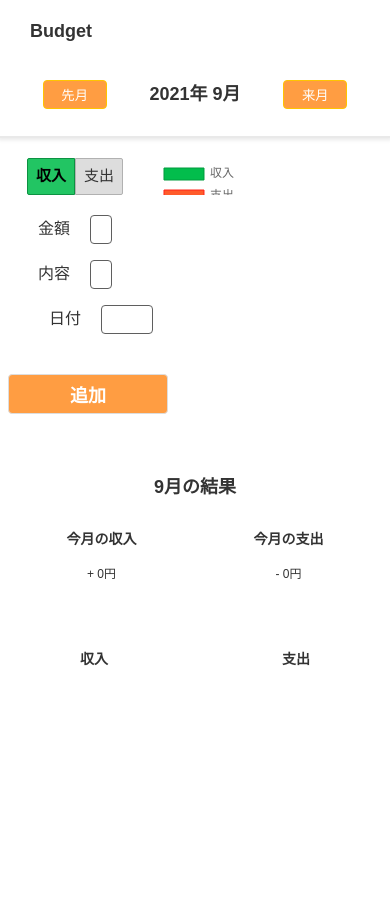
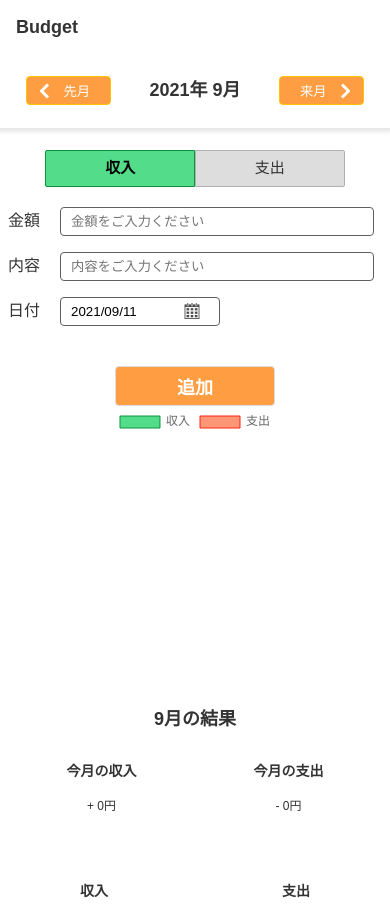
Before and after one commit to yudai1995/budget-management-tool, a React (Create React App) app: page / in a window 390 px wide. Before the commit the page ends 844 px from the top, so only its background shows below. Built offline with nearby package versions, Linux system fonts and the light colour scheme.

Commit message:
update for responsive support & add icon

```diff
--- a/src/Components/Graph.tsx
+++ b/src/Components/Graph.tsx
@@ -18,8 +18,8 @@ export const Graph: React.FC<GraphProps> = (props) => {
                     sumAmount(props.moneyList, 0),
                     sumAmount(props.moneyList, 1),
                 ],
-                backgroundColor: ['#02bd4c', '#ff5b2b'],
-                borderColor: ['#009c3e', '#ff2419'],
+                backgroundColor: ['#53dc8a', '#ff9676'],
+                borderColor: ['#0d9242', '#ff2419'],
                 borderWidth: 1,
             },
         ],
--- a/src/Components/Header.tsx
+++ b/src/Components/Header.tsx
@@ -1,3 +1,4 @@
+import classNames from 'classnames';
 import React from 'react';
 import '../css/Header.scss';
 
@@ -18,7 +19,7 @@ export const Header: React.FC<HeaderProps> = (props) => {
                 <div className="activeMonth">
                     <button
                         onClick={props.onPrevMonth}
-                        className="changeMonthBtn"
+                        className={classNames("changeMonthBtn", "prev")}
                     >
                         先月
                     </button>
@@ -27,7 +28,7 @@ export const Header: React.FC<HeaderProps> = (props) => {
                     </p>
                     <button
                         onClick={props.onNextMonth}
-                        className="changeMonthBtn"
+                        className={classNames("changeMonthBtn", "next")}
                     >
                         来月
                     </button>
--- a/src/Components/InputForm.tsx
+++ b/src/Components/InputForm.tsx
@@ -47,7 +47,7 @@ export const InputForm: React.FC<InputFormProps> = (props) => {
                 ))}
             </ul>
 
-            <div className={classNames("inputAmount", "input")}>
+            <div className={classNames('inputAmount', 'input')}>
                 <label htmlFor="amount">金額</label>
                 <input
                     type="number"
@@ -57,7 +57,7 @@ export const InputForm: React.FC<InputFormProps> = (props) => {
                 />
             </div>
 
-            <div className={classNames("inputContent", "input")}>
+            <div className={classNames('inputContent', 'input')}>
                 <label htmlFor="content">内容</label>
                 <input
                     type="text"
@@ -67,7 +67,7 @@ export const InputForm: React.FC<InputFormProps> = (props) => {
                 />
             </div>
 
-            <div className={classNames("inputDate", "input")}>
+            <div className={classNames('inputDate', 'input')}>
                 <label htmlFor="content">日付</label>
                 <DatePicker
                     dateFormat="yyyy/MM/dd"
--- a/src/Components/ItemList.tsx
+++ b/src/Components/ItemList.tsx
@@ -11,7 +11,7 @@ export const ItemList: React.FC<ItemListProps> = (props) => {
     return (
         <div className="result">
             {balanceType.map((type, index) => (
-                <div
+                <div key={index}
                     className={classNames({
                         income: type === '収入',
                         outgo: type === '支出',
--- a/src/css/Graph.scss
+++ b/src/css/Graph.scss
@@ -2,3 +2,11 @@
     max-width: min-content;
     width: calc(100% - 300px);
 }
+
+@media screen and (max-width: 760px) {
+    .doughnutWrapper {
+        max-width: min-content;
+        width: 100%;
+        margin: 0 auto!important;
+    }
+}
--- a/src/css/Header.scss
+++ b/src/css/Header.scss
@@ -20,20 +20,70 @@ header {
     margin: 10px auto 0;
 
     > button.changeMonthBtn {
+        position: relative;
         color: #ffffff;
         min-width: 100px;
         background-color: #ff9d42;
         border: 1px solid #ffc400;
         border-radius: 4px;
-        padding: 4px 20px;
+        padding: 4px 20px 4px;
         cursor: pointer;
         transition: 0.2s;
+
+        &.prev {
+            padding: 4px 20px 4px 36px;
+        }
+
+        &.next {
+            padding: 4px 36px 4px 20px;
+        }
 
         &:hover,
         :active {
             background-color: #ffc082;
             border: 1px solid #ffe695;
         }
+
+        &::before,
+        &::after {
+            display: inline-block;
+            position: absolute;
+            content: '';
+            width: 3px;
+            height: 10px;
+            top: 50%;
+            background-color: #ffffff;
+            margin-top: -8px;
+        }
+        &::before {
+            transform: rotate(45deg);
+        }
+        &::after {
+            transform: rotate(-45deg);
+            margin-top: -10px;
+        }
+        &.prev::before,
+        &.prev::after {
+            left: 16px;
+        }
+        &.next::before,
+        &.next::after {
+            right: 16px;
+        }
+        &.prev::before {
+            margin-top: -8px;
+        }
+        &.prev::after {
+            margin-top: -2px;
+        }
+        &.next::before {
+            margin-top: -2px;
+        }
+        &.next::after {
+            margin-top: -8px;
+
+        }
+
     }
 
     > p.month {
@@ -44,6 +94,9 @@ header {
     }
 }
 @media screen and (max-width: 760px) {
+    header {
+        padding: 6px 4px;
+    }
     .activeMonth {
         max-width: auto;
 
--- a/src/css/InputForm.scss
+++ b/src/css/InputForm.scss
@@ -27,7 +27,7 @@ form {
             }
 
             &:nth-of-type(2) {
-                border-radius:  0 2px 2px 0;
+                border-radius: 0 2px 2px 0;
 
                 &:hover {
                     background-color: #ffb49e;
@@ -39,7 +39,7 @@ form {
                 color: #000000;
 
                 &:nth-of-type(1) {
-                    background-color: #22c563;
+                    background-color: #53dc8a;
                     border: 1px solid #0d9242;
                 }
 
@@ -49,17 +49,10 @@ form {
                 }
             }
         }
-
-        @media screen and (max-width: 760px) {
-            li {
-                min-width: auto;
-
-                padding: 6px 8px;
-            }
-        }
     }
 
     .input {
+        text-align: left;
         > label {
             font-size: 1.6rem;
             width: 160px;
@@ -78,30 +71,33 @@ form {
         }
 
         .react-datepicker-wrapper {
+            position: relative;
             text-align: left;
-            width: calc(100% - 160px);
+            max-width: 160px;
             margin-left: 20px;
 
+            &::after {
+                position: absolute;
+                display: block;
+                content: '';
+                width: 16px;
+                height: 16px;
+                top: 50%;
+                right: 20px;
+                background: url('../img/common/icon-schedule.png') no-repeat 0 0/16px
+                    16px #ffffff;
+                margin-top: -8px;
+                cursor: pointer;
+
+                &:hover {
+                    opacity: .6;
+                }
+            }
 
             input {
-                position: relative;
-                max-width: 160px;
+                width: 100%;
                 margin-left: 0;
                 padding-right: 40px;
-
-                &::after {
-                    position: absolute;
-                    display: inline-block;
-                    content: "";
-                    width: 16px;
-                    height: 16px;
-                    top: 50%;
-                    right: 20px;
-                    background: url("../img/common/icon-schedule.png") no-repeat 0 0/16px 16px #ffffff;
-                    margin-top: -8px;
-                }
-
-
             }
         }
     }
@@ -121,7 +117,7 @@ form {
         border: 1px solid #ddd;
         border-radius: 4px;
         padding: 6px 18px;
-        transition: .2s;
+        transition: 0.2s;
 
         &:hover,
         :active {
@@ -130,3 +126,25 @@ form {
         }
     }
 }
+
+@media screen and (max-width: 760px) {
+    form {
+        width: 100%;
+
+        ul.tabList {
+            li {
+                min-width: 40%;
+                padding: 6px 8px;
+            }
+        }
+
+        .input {
+            > label {
+                width: 60px;
+            }
+            > input {
+                width: calc(100% - 60px);
+            }
+        }
+    }
+}
--- a/src/css/ItemList.scss
+++ b/src/css/ItemList.scss
@@ -11,12 +11,10 @@
 
         ul {
             > li {
-
                 display: flex;
                 padding: 0 10px;
 
-                &+ li {
-
+                & + li {
                     margin-top: 10px;
                     padding-top: 10px;
                     border-top: 1px solid #dddddd;
@@ -26,23 +24,48 @@
                     font-size: 1.4rem;
                     color: #696969;
 
-                    &+ .amount {
+                    & + .amount {
                         margin-left: 20px;
                     }
                 }
                 .amount {
                     font-size: 1.6rem;
                 }
-
             }
         }
     }
 
     > div.income {
-        &+div.outgo {
+        & + div.outgo {
             margin-left: 30px;
         }
     }
+}
 
+@media screen and (max-width: 760px) {
+    .result {
+        > div.income,
+        > div.outgo {
+            ul {
+                text-align: left;
+                > li {
+                    display: block;
 
+                    > .date {
+                        font-size: 1.2rem;
+                        color: #696969;
+
+                        & + .amount {
+                            margin-left: 0;
+                            margin-top: 2px;
+                        }
+                    }
+
+                    span {
+                        display: block;
+                    }
+                }
+            }
+        }
+    }
 }
--- a/src/css/index.scss
+++ b/src/css/index.scss
@@ -75,4 +75,7 @@ h2.result-ttl {
     .inner {
         padding: 0 8px;
     }
+    .topWrapper {
+        display: block;
+    }
   }
```
